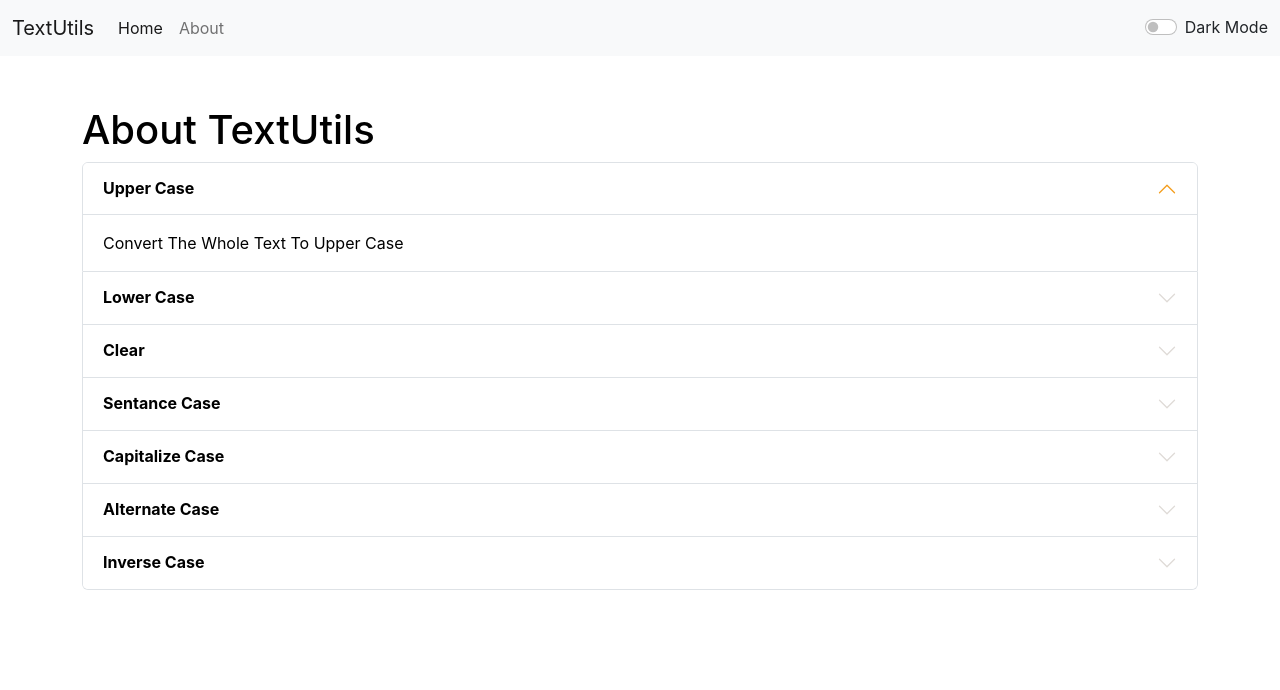
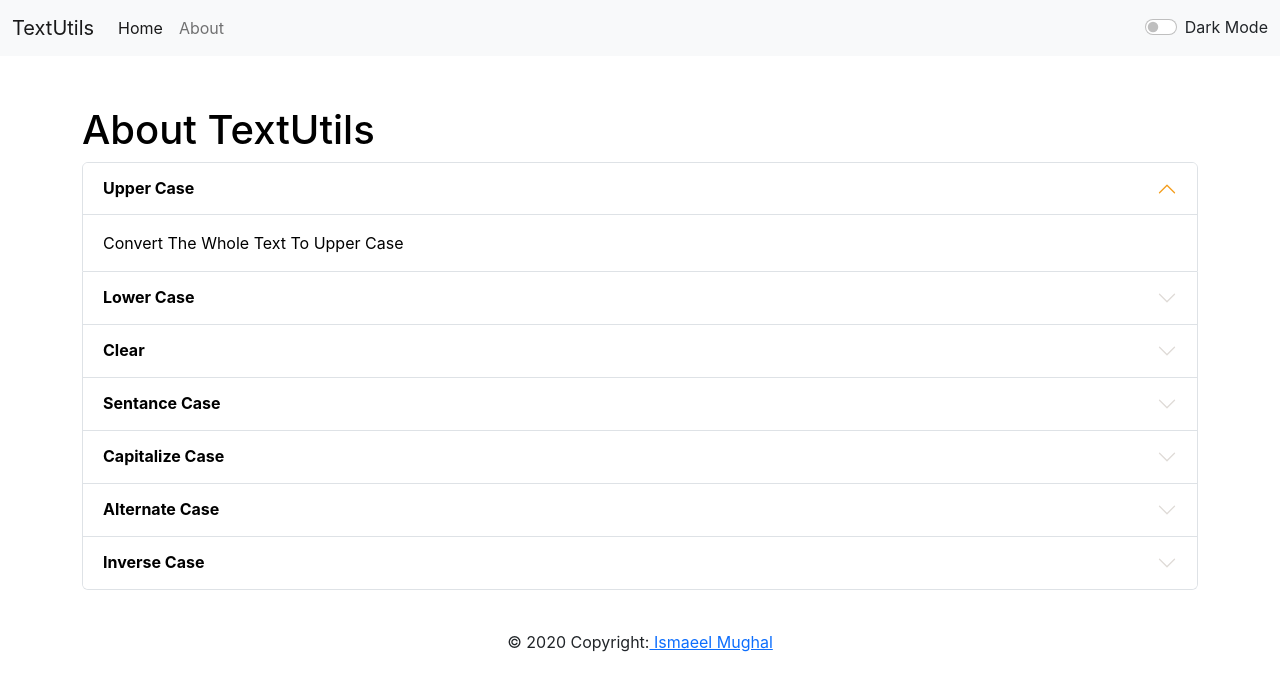
Before and after one commit to IsmaeelMughal/TextUtensils-REACT, a React (Create React App) app: page /TextUtensils-REACT/about in a window 1280 px wide. Shown: the top 690 px of the page. Built offline with nearby package versions, Linux system fonts and the light colour scheme.

Commit message:
Footer and name updated

```diff
--- a/public/index.html
+++ b/public/index.html
@@ -31,7 +31,7 @@
       work correctly both with client-side routing and a non-root public URL.
       Learn how to configure a non-root public URL by running `npm run build`.
     -->
-    <title>TextUtils - Home</title>
+    <title>TextUtensils - Home</title>
 
     <!-- CSS only -->
     <link
--- a/src/App.js
+++ b/src/App.js
@@ -5,6 +5,7 @@ import About from "./components/About";
 import Navbar from "./components/Navbar";
 import TextForm from "./components/TextForm";
 import { BrowserRouter as Router, Routes, Route } from "react-router-dom";
+import Footer from "./components/Footer";
 
 function App() {
   const [mode, setMode] = useState("light");
@@ -57,6 +58,7 @@ function App() {
             }
           ></Route>
         </Routes>
+        <Footer />
       </Router>
     </>
   );
--- /dev/null
+++ b/src/components/Footer.js
@@ -0,0 +1,17 @@
+import React from "react";
+import { Link } from "react-router-dom";
+
+function Footer() {
+  return (
+    <>
+      <footer class="page-footer font-small blue pt-4">
+        <div class="footer-copyright text-center py-3">
+          © 2020 Copyright:
+          <Link to="/"> Ismaeel Mughal</Link>
+        </div>
+      </footer>
+    </>
+  );
+}
+
+export default Footer;
```
